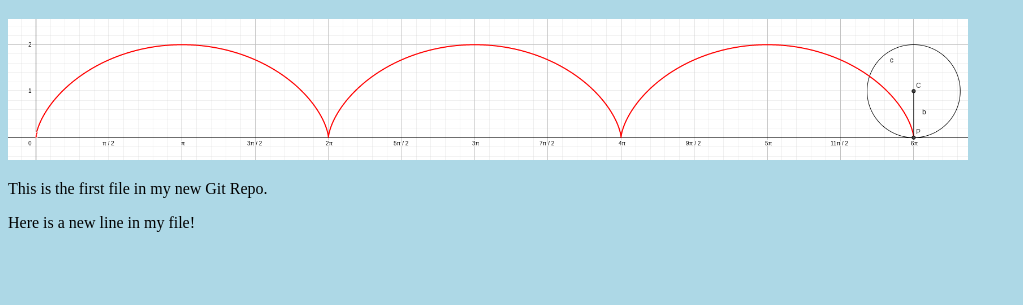
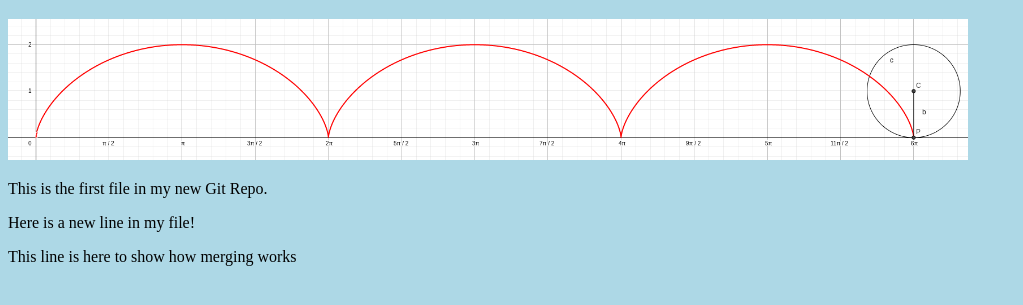
Before and after one commit to jaliprandi/hello-world, a plain HTML site: page index.html in a window 1280 px wide. Shown: the part 61-366 px from the top of the page, without its empty margins (0-1023 px from the left). Drawn offline with Linux system fonts and the light colour scheme.

Commit message:
updated index.html with emergency fix

```diff
--- a/index.html
+++ b/index.html
@@ -11,5 +11,6 @@
                 </div>
                 <p>This is the first file in my new Git Repo.</p>
                 <p> Here is a new line in my file!</p>
+                <p> This line is here to show how merging works </p>
         </body>
 </html>
```
